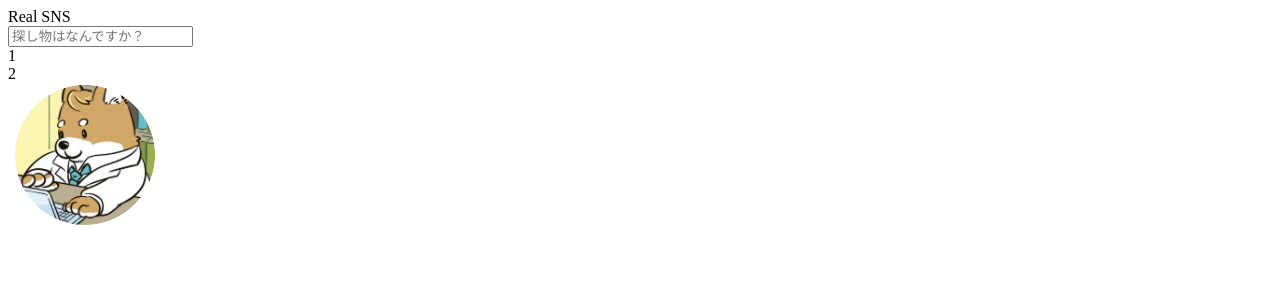
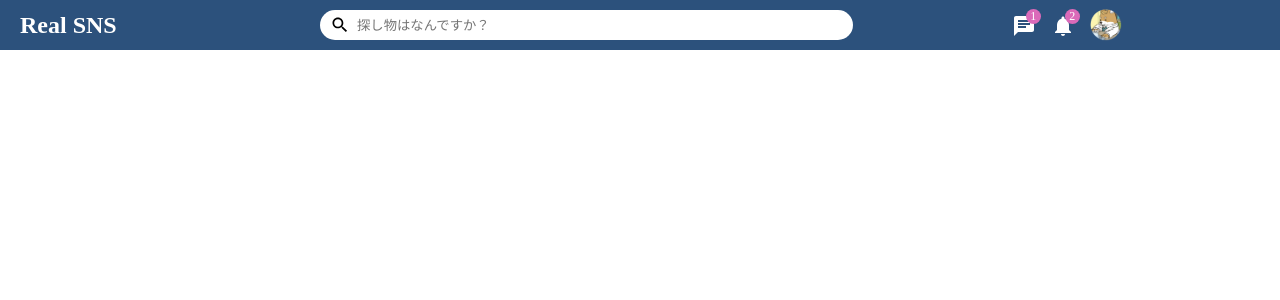
Before and after one commit to ryuya416/Real-SNS-frontend, a React (Create React App) app: page / in a window 1280 px wide. Shown: the top 300 px of the page. Built offline with nearby package versions, Linux system fonts and the light colour scheme.

Commit message:
✨ Topbar

```diff
--- a/public/index.html
+++ b/public/index.html
@@ -12,6 +12,7 @@
     <link rel="apple-touch-icon" href="%PUBLIC_URL%/logo192.png" />
 
     <link rel="manifest" href="%PUBLIC_URL%/manifest.json" />
+    <link rel="stylesheet" href="style.css" />
 
     <title>Real SNS</title>
   </head>
--- /dev/null
+++ b/public/style.css
@@ -0,0 +1,3 @@
+* {
+  margin: 0;
+}
--- a/src/components/topbar/Topbar.css
+++ b/src/components/topbar/Topbar.css
@@ -0,0 +1,88 @@
+.topbarContainer {
+  background-color: #2c517c;
+  height: 50px;
+  width: 100%;
+  display: flex;
+  align-items: center;
+  position: sticky;
+  top: 0;
+  z-index: 100;
+}
+
+.topbarLaft {
+  flex: 3;
+}
+
+.logo {
+  font-size: 24px;
+  color: #fff;
+  font-weight: bold;
+  margin-left: 20px;
+}
+
+.searchbar {
+  width: 100%;
+  height: 30px;
+  background-color: #fff;
+  border-radius: 25px;
+  display: flex;
+  align-items: center;
+}
+
+.searchIcon {
+  font-size: 20px !important;
+  margin-left: 10px;
+  margin-right: 5px;
+}
+
+.searchInput {
+  border: none;
+  width: 80%;
+}
+.searchInput:focus {
+  outline: none;
+}
+
+.topbarCenter {
+  flex: 5;
+}
+.topbarRight {
+  flex: 4;
+  display: flex;
+  align-items: center;
+  justify-content: space-around;
+  color: #fff;
+}
+
+.topbarItemIcons {
+  display: flex;
+}
+
+.topbarIconItem {
+  margin-right: 15px;
+  cursor: pointer;
+  position: relative;
+  margin-top: 5px;
+}
+
+.topbatIconBadge {
+  position: absolute;
+  top: -5px;
+  right: -5px;
+  background-color: #db6ab9;
+  width: 15px;
+  height: 15px;
+  border-radius: 50%;
+  display: flex;
+  align-items: center;
+  justify-content: center;
+  font-size: 12px;
+}
+
+.topbarImg {
+  width: 32px;
+  height: 32px;
+  border-radius: 50%;
+  cursor: pointer;
+  object-fit: cover;
+}
--- a/src/components/topbar/Topbar.jsx
+++ b/src/components/topbar/Topbar.jsx
@@ -1,4 +1,6 @@
+import { Chat, Notifications, Search } from "@mui/icons-material";
 import React from "react";
+import "./Topbar.css";
 
 export const Topbar = () => {
   return (
@@ -8,6 +10,7 @@
       </div>
       <div className="topbarCenter">
         <div className="searchbar">
+          <Search className="searchIcon" />
           <input
             type="text"
             className="searchInput"
@@ -16,10 +19,18 @@
         </div>
       </div>
       <div className="topbarRight">
-        <div className="topbarIconItem">1</div>
-        <div className="topbarIconItem">2</div>
+        <div className="topbarItemIcons">
+          <div className="topbarIconItem">
+            <Chat />
+            <span className="topbatIconBadge">1</span>
+          </div>
+          <div className="topbarIconItem">
+            <Notifications />
+            <span className="topbatIconBadge">2</span>
+          </div>
+          <img src="/assets/person/1.jpeg" alt="" className="topbarImg" />
+        </div>
       </div>
-      <img src="/assets/person/1.jpeg" alt="" className="topbarImg" />
     </div>
   );
 };
```
